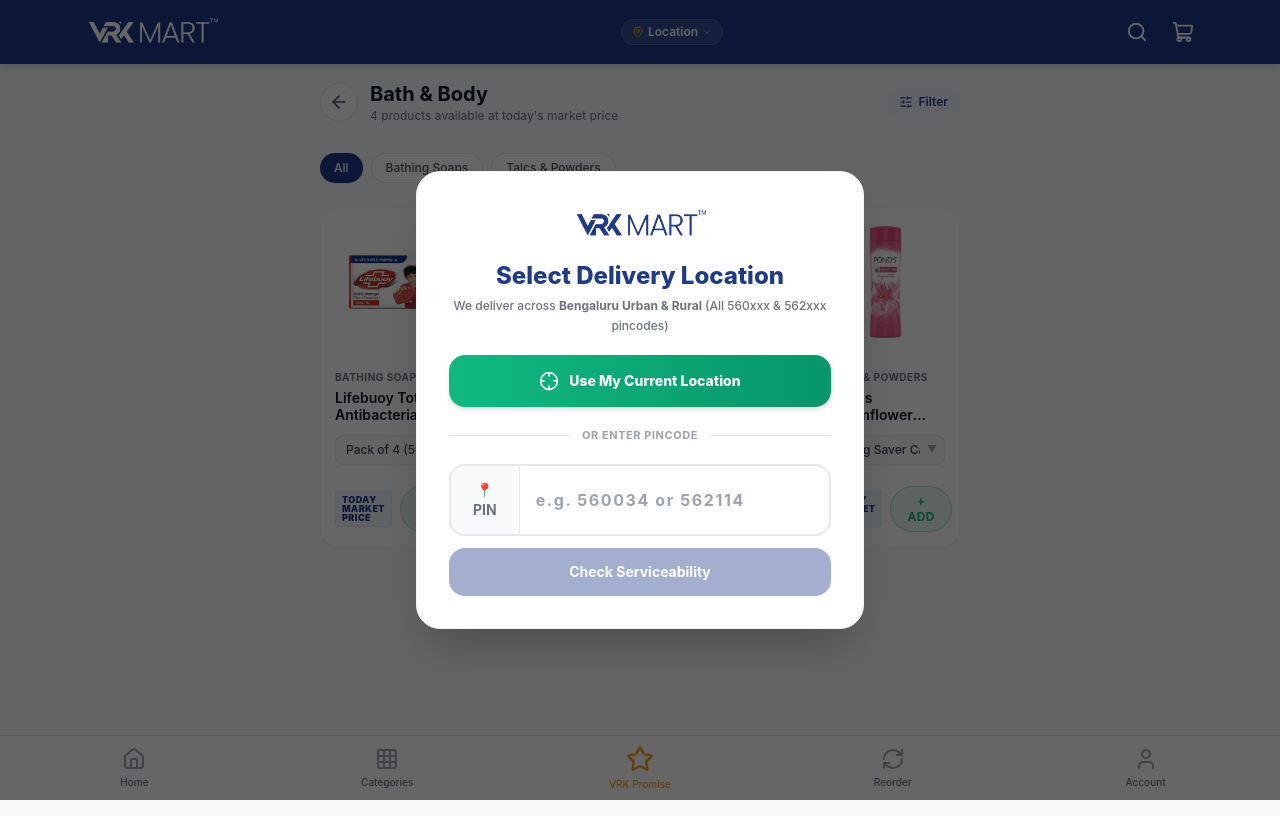
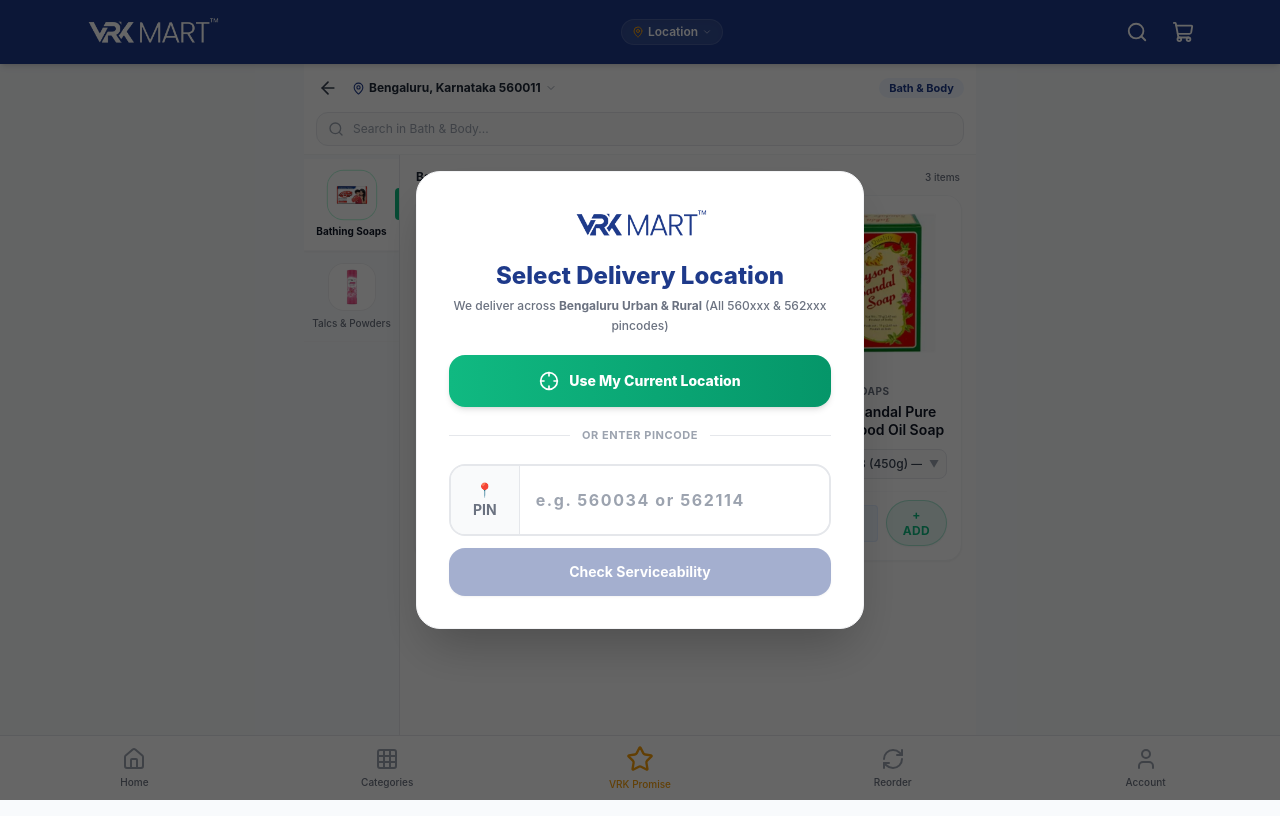
Before and after one commit to bombasticrider/vrkmartandroidapp, a Next.js app: page /category/bath-body in a window 1280 px wide. Built offline with nearby package versions, Linux system fonts and the light colour scheme.

Commit message:
feat: implement split-view category page with subcategory sidebar navigation and location header

```diff
--- a/app/(customer)/category/[slug]/page.tsx
+++ b/app/(customer)/category/[slug]/page.tsx
@@ -1,85 +1,216 @@
 'use client';
 
-import React, { useState } from 'react';
+import React, { useState, useMemo } from 'react';
 import Link from 'next/link';
-import { ArrowLeft, SlidersHorizontal, ShoppingBag } from 'lucide-react';
+import Image from 'next/image';
+import { ArrowLeft, Search, MapPin, ChevronDown, ShoppingBag, X } from 'lucide-react';
 import ProductCard, { ProductCardProduct } from '@/components/customer/ProductCard';
 import VariantModal from '@/components/customer/VariantModal';
 import { getProductsByCategory, CATEGORIES } from '@/lib/productsData';
+import { useLocationStore } from '@/store/useLocationStore';
 
 export default function CategoryPage({ params }: { params: { slug: string } }) {
-  const [selectedFilter, setSelectedFilter] = useState('All');
+  const [selectedSubCategory, setSelectedSubCategory] = useState<string>('All');
+  const [searchQuery, setSearchQuery] = useState<string>('');
   const [activeModalProduct, setActiveModalProduct] = useState<ProductCardProduct | null>(null);
 
+  const { pincode, areaName, openModal } = useLocationStore();
+
   const slug = params.slug.toLowerCase();
-  const matchedCategory = CATEGORIES.find(c => c.slug === slug);
-  const categoryTitle = matchedCategory?.name || (slug.charAt(0).toUpperCase() + slug.slice(1));
+  const matchedCategory = CATEGORIES.find((c) => c.slug === slug);
+  const categoryTitle =
+    matchedCategory?.name || slug.charAt(0).toUpperCase() + slug.slice(1);
 
-  // Fetch real products from dataset
-  const products = getProductsByCategory(slug);
+  // Fetch all products for this master category
+  const allCategoryProducts = useMemo(() => {
+    return getProductsByCategory(slug);
+  }, [slug]);
 
-  // Extract unique subcategories for filter chips
-  const subCategories = ['All', ...Array.from(new Set(products.map(p => p.category || ''))).filter(Boolean)];
+  // Extract unique subcategories & representative thumbnail for each
+  const subCategoryList = useMemo(() => {
+    const rawSubCats = Array.from(
+      new Set(allCategoryProducts.map((p) => p.category || 'General'))
+    ).filter(Boolean);
 
-  const filteredProducts = products.filter(
-    p => selectedFilter === 'All' || p.category === selectedFilter
+    return rawSubCats.map((subCat) => {
+      // Find the first product in this subcategory to use its image as the icon
+      const representativeProduct = allCategoryProducts.find(
+        (p) => p.category === subCat && p.image_url
       );
+      return {
+        name: subCat,
+        iconUrl: representativeProduct?.image_url || matchedCategory?.icon || '/icons/app-icon.png',
+        count: allCategoryProducts.filter((p) => p.category === subCat).length,
+      };
+    });
+  }, [allCategoryProducts, matchedCategory]);
+
+  // Set default active subcategory on load if available
+  const activeSubCategory =
+    selectedSubCategory === 'All' && subCategoryList.length > 0
+      ? subCategoryList[0].name
+      : selectedSubCategory;
+
+  // Filter products by active subcategory and in-category search query
+  const filteredProducts = useMemo(() => {
+    return allCategoryProducts.filter((p) => {
+      const matchesSubCategory =
+        activeSubCategory === 'All' || p.category === activeSubCategory;
+
+      const matchesSearch =
+        !searchQuery.trim() ||
+        p.name.toLowerCase().includes(searchQuery.toLowerCase()) ||
+        (p.brand && p.brand.toLowerCase().includes(searchQuery.toLowerCase()));
+
+      return matchesSubCategory && matchesSearch;
+    });
+  }, [allCategoryProducts, activeSubCategory, searchQuery]);
+
+  // Format delivery location label
+  const locationLabel = areaName
+    ? `${areaName}, ${pincode || '560011'}`
+    : `Bengaluru, Karnataka ${pincode || '560011'}`;
 
   return (
-    <div className="py-4 px-4 max-w-4xl mx-auto space-y-5">
-      {/* Header Bar */}
-      <div className="flex items-center justify-between pb-2 border-b border-gray-100">
-        <div className="flex items-center space-x-3">
-          <Link href="/categories" className="p-2 bg-white rounded-full text-gray-600 hover:bg-gray-100 border border-gray-200 shadow-sm transition-colors">
+    <div className="flex flex-col h-[calc(100vh-64px-64px)] overflow-hidden bg-white">
+      {/* 1. TOP HEADER & IN-CATEGORY SEARCH */}
+      <div className="bg-white border-b border-gray-100 px-3 py-2 shrink-0 space-y-2">
+        {/* Top Row: Back + Location Dropdown */}
+        <div className="flex items-center justify-between gap-2">
+          <div className="flex items-center gap-2 min-w-0">
+            <Link
+              href="/categories"
+              className="p-1.5 -ml-1 text-gray-700 hover:bg-gray-100 rounded-full transition-colors shrink-0"
+              aria-label="Back to categories"
+            >
               <ArrowLeft className="w-5 h-5" />
             </Link>
-          <div>
-            <h1 className="text-xl font-bold text-gray-900">{categoryTitle}</h1>
-            <p className="text-xs text-gray-500">{products.length} products available at today&apos;s market price</p>
+            <button
+              onClick={openModal}
+              className="flex items-center gap-1 text-left truncate group cursor-pointer"
+            >
+              <MapPin size={13} className="text-[#1E3A8A] shrink-0" />
+              <span className="text-xs font-bold text-gray-800 truncate group-hover:text-[#1E3A8A] transition-colors">
+                {locationLabel}
+              </span>
+              <ChevronDown size={12} className="text-gray-400 shrink-0" />
+            </button>
+          </div>
+
+          <span className="text-[11px] font-bold text-[#1E3A8A] bg-blue-50 px-2.5 py-0.5 rounded-full shrink-0">
+            {categoryTitle}
+          </span>
+        </div>
+
+        {/* Search Input inside category */}
+        <div className="relative">
+          <Search className="w-4 h-4 text-gray-400 absolute left-3 top-1/2 -translate-y-1/2" />
+          <input
+            type="text"
+            placeholder={`Search in ${categoryTitle}...`}
+            value={searchQuery}
+            onChange={(e) => setSearchQuery(e.target.value)}
+            className="w-full pl-9 pr-8 py-2 text-xs bg-gray-50 border border-gray-200 rounded-xl focus:outline-none focus:border-[#1E3A8A] focus:bg-white transition-all text-gray-900"
+          />
+          {searchQuery && (
+            <button
+              onClick={() => setSearchQuery('')}
+              className="absolute right-2.5 top-1/2 -translate-y-1/2 text-gray-400 hover:text-gray-600 p-0.5"
+            >
+              <X size={14} />
+            </button>
+          )}
         </div>
       </div>
 
-        <button className="flex items-center gap-1.5 text-xs font-semibold text-[#1E3A8A] bg-blue-50 px-3 py-1.5 rounded-full">
-          <SlidersHorizontal size={14} /> Filter
-        </button>
+      {/* 2. SPLIT VIEW: LEFT RAIL + RIGHT PRODUCT GRID */}
+      <div className="flex flex-1 overflow-hidden">
+        {/* LEFT SUBCATEGORY RAIL */}
+        {subCategoryList.length > 1 && (
+          <aside className="w-20 sm:w-24 bg-[#F8FAFC] border-r border-gray-200 overflow-y-auto shrink-0 scrollbar-none py-1">
+            {subCategoryList.map((sub) => {
+              const isActive = activeSubCategory === sub.name;
+              return (
+                <button
+                  key={sub.name}
+                  onClick={() => {
+                    setSelectedSubCategory(sub.name);
+                    setSearchQuery(''); // clear in-cat search on tab switch
+                  }}
+                  className={`w-full flex flex-col items-center text-center py-3 px-1.5 transition-all relative cursor-pointer border-b border-gray-100/60 ${
+                    isActive
+                      ? 'bg-white font-bold text-gray-900 shadow-sm'
+                      : 'text-gray-500 hover:bg-white/50 font-medium'
+                  }`}
+                >
+                  {/* Active Indicator Bar on Right Edge */}
+                  {isActive && (
+                    <div className="absolute right-0 top-1/2 -translate-y-1/2 w-1 h-8 bg-[#10B981] rounded-l-full" />
+                  )}
+
+                  {/* Icon Thumbnail */}
+                  <div
+                    className={`w-12 h-12 rounded-2xl p-1 mb-1.5 relative overflow-hidden flex items-center justify-center transition-all ${
+                      isActive
+                        ? 'bg-emerald-50 border border-emerald-200/80 scale-105 shadow-inner'
+                        : 'bg-white border border-gray-200/70'
+                    }`}
+                  >
+                    <Image
+                      src={sub.iconUrl}
+                      alt={sub.name}
+                      fill
+                      className="object-cover rounded-xl"
+                      sizes="48px"
+                    />
                   </div>
 
-      {/* Dynamic Subcategory Filter Chips */}
-      {subCategories.length > 2 && (
-        <div className="flex overflow-x-auto space-x-2 pb-1 scrollbar-none">
-          {subCategories.map((filter) => (
-            <button
-              key={filter}
-              onClick={() => setSelectedFilter(filter)}
-              className={`shrink-0 px-3.5 py-1.5 rounded-full text-xs font-medium transition-all cursor-pointer ${
-                selectedFilter === filter
-                  ? 'bg-[#1E3A8A] text-white shadow-sm'
-                  : 'bg-white text-gray-600 border border-gray-200 hover:border-gray-300'
-              }`}
-            >
-              {filter}
+                  {/* Subcategory Label */}
+                  <span className="text-[10px] leading-tight line-clamp-2 px-0.5">
+                    {sub.name}
+                  </span>
                 </button>
-          ))}
-        </div>
+              );
+            })}
+          </aside>
         )}
 
-      {/* Product Grid */}
+        {/* RIGHT PRODUCT GRID */}
+        <section className="flex-1 overflow-y-auto p-2.5 sm:p-3.5 bg-gray-50/40">
+          {/* Subcategory Header */}
+          <div className="flex items-center justify-between mb-2.5 px-0.5">
+            <h2 className="text-xs font-bold text-gray-800">
+              {activeSubCategory}
+            </h2>
+            <span className="text-[10px] text-gray-500 font-medium">
+              {filteredProducts.length} {filteredProducts.length === 1 ? 'item' : 'items'}
+            </span>
+          </div>
+
+          {/* Grid */}
           {filteredProducts.length === 0 ? (
-        <div className="py-12 text-center text-gray-500">
-          <ShoppingBag className="w-12 h-12 mx-auto mb-2 text-gray-300" />
-          <p className="font-semibold text-gray-700">No products found in this section</p>
+            <div className="py-16 text-center text-gray-500 space-y-2">
+              <ShoppingBag className="w-10 h-10 mx-auto text-gray-300" />
+              <p className="text-xs font-bold text-gray-700">No products found</p>
+              {searchQuery && (
+                <p className="text-[11px] text-gray-400">
+                  No matches for &ldquo;{searchQuery}&rdquo; in {activeSubCategory}
+                </p>
+              )}
             </div>
           ) : (
-        <div className="grid grid-cols-2 sm:grid-cols-2 md:grid-cols-3 lg:grid-cols-4 gap-3.5">
-          {filteredProducts.map((p) => (
+            <div className="grid grid-cols-2 sm:grid-cols-2 md:grid-cols-3 gap-2.5 pb-20">
+              {filteredProducts.map((product) => (
                 <ProductCard
-              key={p.id}
-              product={p}
-              onVariantClick={(prod) => setActiveModalProduct(prod)}
+                  key={product.id}
+                  product={product}
+                  onVariantClick={(p) => setActiveModalProduct(p)}
                 />
               ))}
             </div>
           )}
+        </section>
+      </div>
 
       {/* Variant Selection Modal */}
       {activeModalProduct && (
```
Lines whose indentation alone changed are shown as unchanged.
